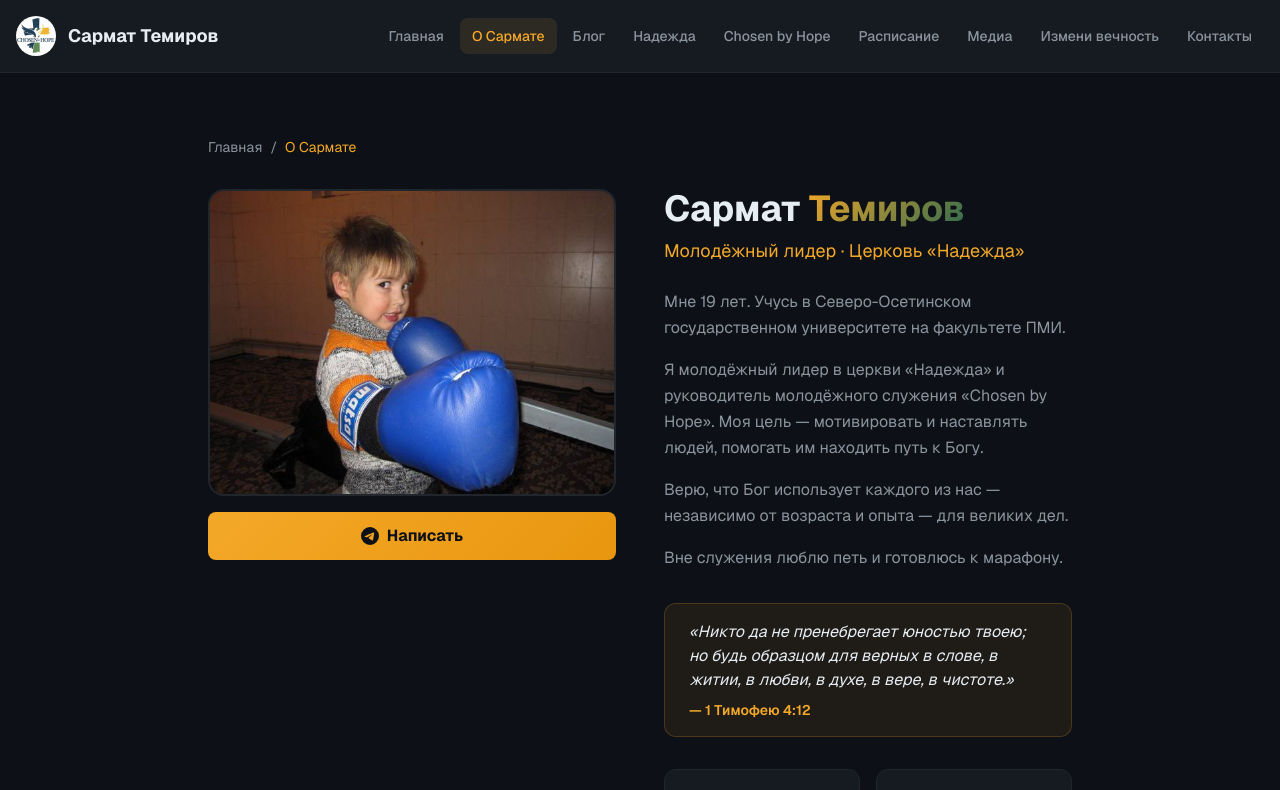
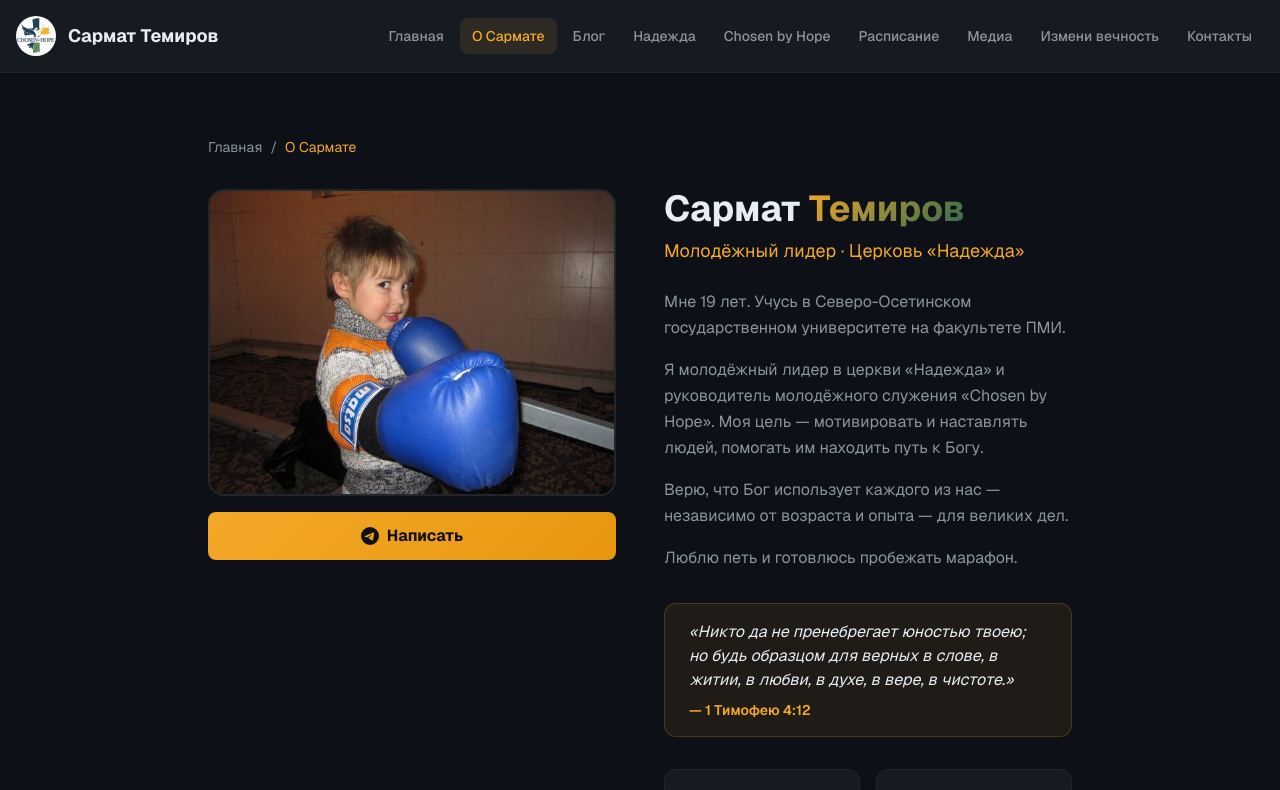
Before and after one commit to sarmtem-t7/site, a Next.js app: page /about in a window 1280 px wide. Shown: the top 790 px of the page. Built offline with nearby package versions, Linux system fonts and the light colour scheme.

Commit message:
fix: update bio wording

```diff
--- a/app/about/page.tsx
+++ b/app/about/page.tsx
@@ -53,7 +53,7 @@ export default function AboutPage() {
               Верю, что Бог использует каждого из нас — независимо от возраста и опыта — для великих дел.
             </p>
             <p className="leading-relaxed" style={{ color: "var(--muted)" }}>
-              Вне служения люблю петь и готовлюсь к марафону.
+              Люблю петь и готовлюсь пробежать марафон.
             </p>
           </div>
 
```
